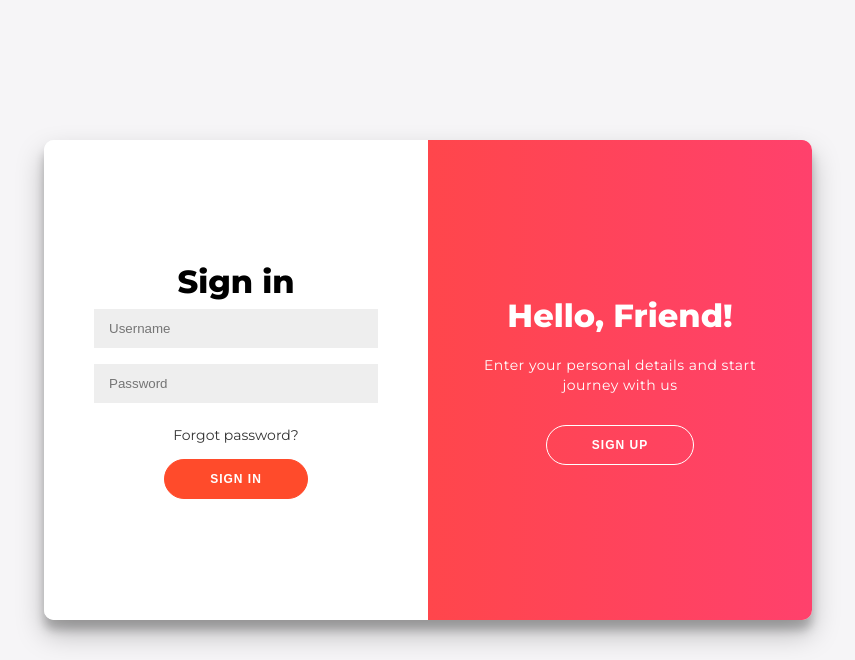
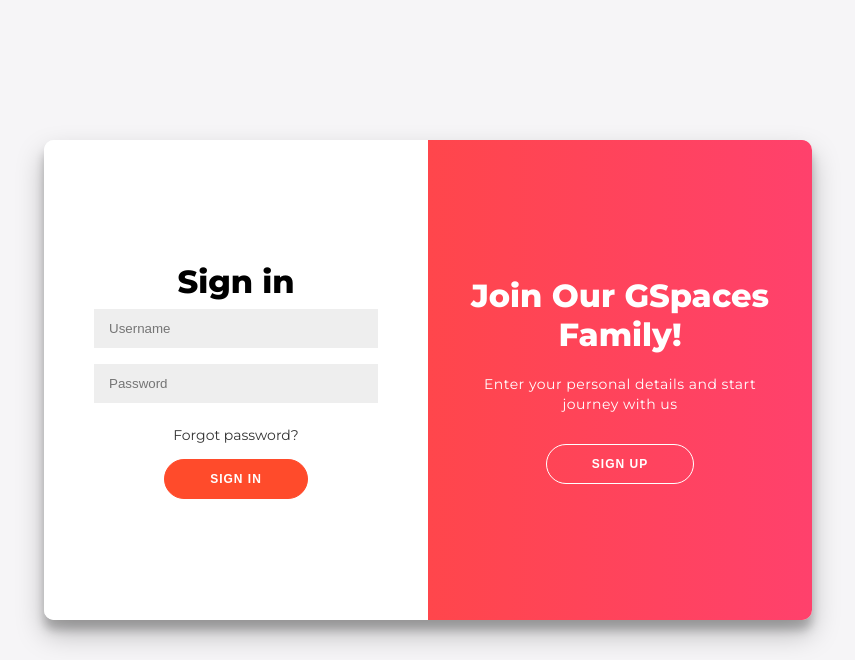
Before and after one commit to sreekanthops/gspaces_new, a Flask app: page /login in a window 1280 px wide. Shown: the top 660 px of the page, without its empty margins (212-1067 px from the left). Run offline with Flask 3, Linux system fonts and the light colour scheme; some libraries are stand-ins or nearby versions.

Commit message:
Update login.html

```diff
--- a/templates/login.html
+++ b/templates/login.html
@@ -42,7 +42,7 @@
           <button class="ghost" id="signIn">Sign In</button>
         </div>
         <div class="overlay-panel overlay-right">
-          <h1>Hello, Friend!</h1>
+          <h1>Join Our GSpaces Family!</h1>
           <p>Enter your personal details and start journey with us</p>
           <button class="ghost" id="signUp">Sign Up</button>
         </div>
```
